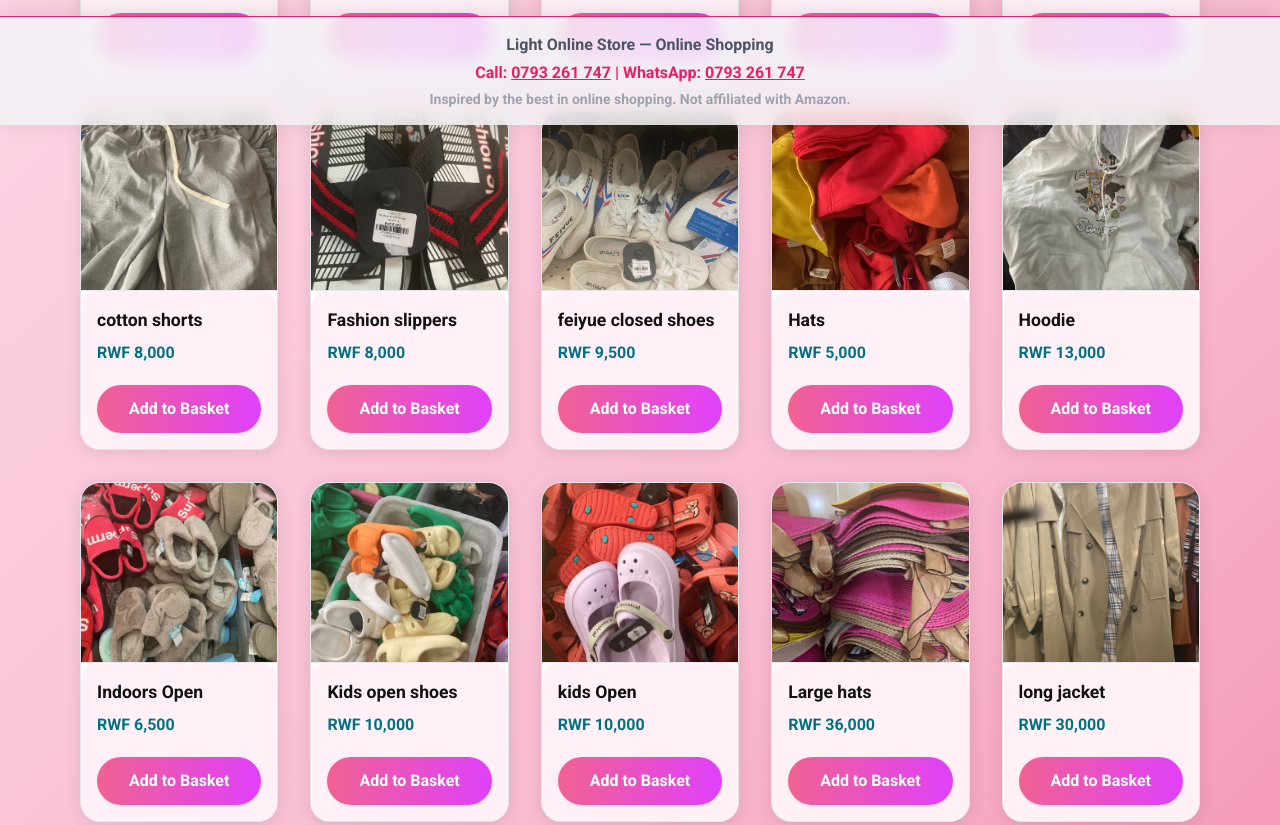
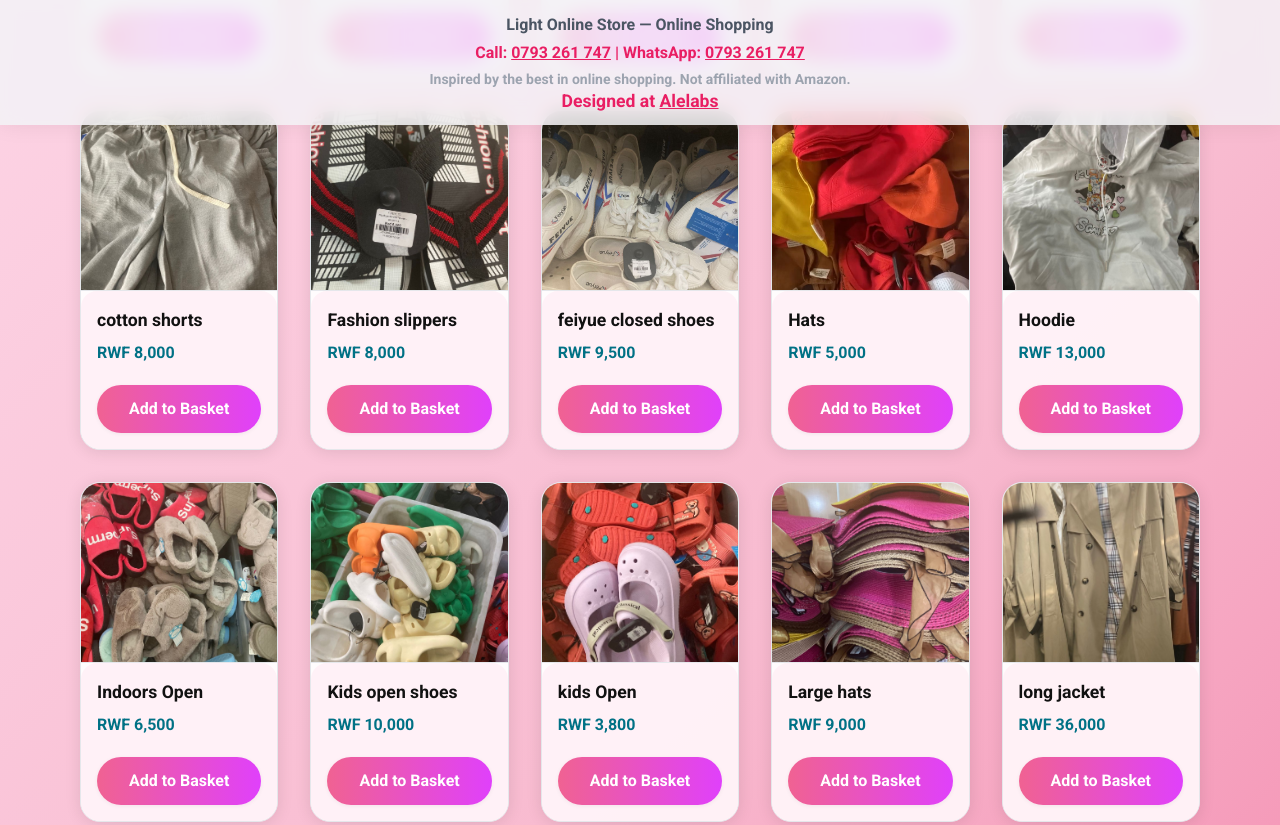
Before and after one commit to felix-01140/store, a plain HTML site: page index.html in a window 1280 px wide. Shown: the part 675-1500 px from the top of the page. Drawn offline with nearby package versions, Linux system fonts and the light colour scheme.

Commit message:
add numbr

```diff
--- a/index.html
+++ b/index.html
@@ -201,6 +201,7 @@
     <div class="mb-1">Light Online Store &mdash; Online Shopping</div>
     <div class="text-gray-700">Call: <a href="tel:07932617474" class="underline">0793 261 747</a> | WhatsApp: <a href="https://wa.me/250793261747" class="underline">0793 261 747</a></div>
     <div class="text-gray-400 text-sm mt-1">Inspired by the best in online shopping. Not affiliated with Amazon.</div>
+    <div class="text-gray-300 text-xs mt-1 font-bold" style="color:#e91e63; font-size:1.1rem;">Designed at <a href="https://alelabs.tech" target="_blank" class="underline" style="color:#e91e63;">Alelabs</a></div>
   </footer>
   <script src="products.js"></script>
   <script src="store.js"></script>
--- a/products.js
+++ b/products.js
@@ -13,9 +13,9 @@ window.PRODUCTS = [
   { id: 10, name: "Hoodie", price: 13000, image: "products/Hoodie.jpg", images: ["products/Hoodie.jpg"], category: "Clothing" },
   { id: 11, name: "Indoors Open", price: 6500, image: "products/Indoors Open.jpg", images: ["products/Indoors Open.jpg"], category: "Shoes" },
   { id: 14, name: "Kids open shoes", price: 10000, image: "products/Kids open hoes.jpg", images: ["products/Kids open hoes.jpg"], category: "Shoes" },
-  { id: 15, name: "kids Open", price: 10000, image: "products/kids Open.jpg", images: ["products/kids Open.jpg"], category: "Shoes" },
-  { id: 16, name: "Large hats", price: 36000, image: "products/Large hats .jpg", images: ["products/Large hats .jpg"], category: "Clothing" },
-  { id: 17, name: "long jacket", price: 30000, image: "products/long jacket.jpg", images: ["products/long jacket.jpg"], category: "Clothing" },
+  { id: 15, name: "kids Open", price: 3800, image: "products/kids Open.jpg", images: ["products/kids Open.jpg"], category: "Shoes" },
+  { id: 16, name: "Large hats", price: 9000, image: "products/Large hats .jpg", images: ["products/Large hats .jpg"], category: "Clothing" },
+  { id: 17, name: "long jacket", price: 36000, image: "products/long jacket.jpg", images: ["products/long jacket.jpg"], category: "Clothing" },
   { id: 18, name: "long sleeve shirt", price: 12000, image: "products/long sleeve shirt.jpg", images: ["products/long sleeve shirt.jpg"], category: "Clothing" },
   { id: 19, name: "men hats", price: 6500, image: "products/men hats.jpg", images: ["products/men hats.jpg"], category: "Clothing" },
   { id: 21, name: "miami shorts", price: 7000, image: "products/miami shorts.jpg", images: ["products/miami shorts.jpg"], category: "Clothing" },
@@ -27,6 +27,7 @@ window.PRODUCTS = [
   { id: 27, name: "cotton sweater", price: 15500, image: "products/cottonsweater.jpg", images: ["products/cottonsweater.jpg"], category: "Clothing" },
   { id: 28, name: "Men shoes", price: 17000, image: "products/menshoes.jpg", images: ["products/menshoes.jpg"], category: "Shoes" },
   { id: 29, name: "Sports Shoes for men & women", price: 25000, image: "products/shoesformen.jpg", images: ["products/shoesformen.jpg"], category: "Shoes" },
-  { id: 30, name: "Sports shoes", price: 19000, image: "products/sportsshoes.jpg", images: ["products/sportsshoes.jpg"], category: "Shoes" }
+  { id: 30, name: "Sports shoes", price: 19000, image: "products/sportsshoes.jpg", images: ["products/sportsshoes.jpg"], category: "Shoes" },
+  { id: 31, name: "Boots ", price: 8000, image: "products/boots.jpg", images: ["products/boots.jpg"], category: "Shoes" }
 
 ];
```
Also changed, not shown: products/Boots.jpg (added).
